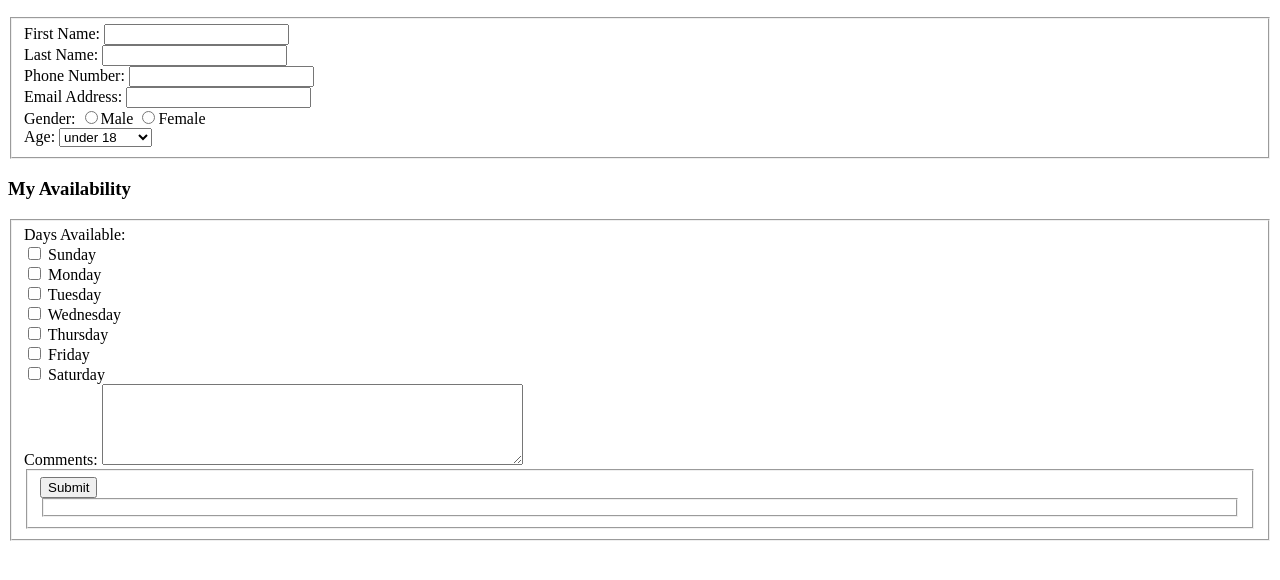
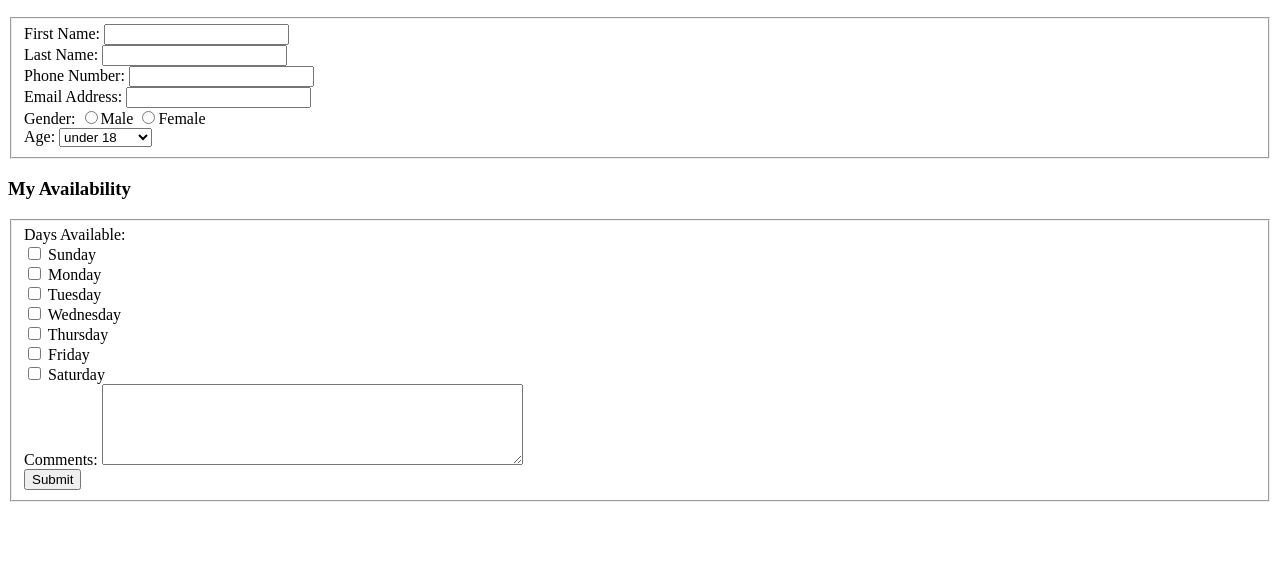
Before and after one commit to djrybski/itmdlab4, a plain HTML site: page index.html in a window 1280 px wide. Shown: the part 104-684 px from the top of the page. Drawn offline with Linux system fonts and the light colour scheme.

Commit message:
Update index.html

```diff
--- a/index.html
+++ b/index.html
@@ -107,11 +107,11 @@
                 <label> Comments: </label>
                 <textarea name="comments_field" rows="5" cols="50"></textarea>
 </div>
- <fieldset>
+
 
 	 <input type="hidden" name="hidden_field" value="drybski@hawk.iit.edu- Dan Rybski">
 		<input type="submit" name="Send Me">
-<fieldset>
+</fieldset>
 	</form>
 </body>
 </html>
```
